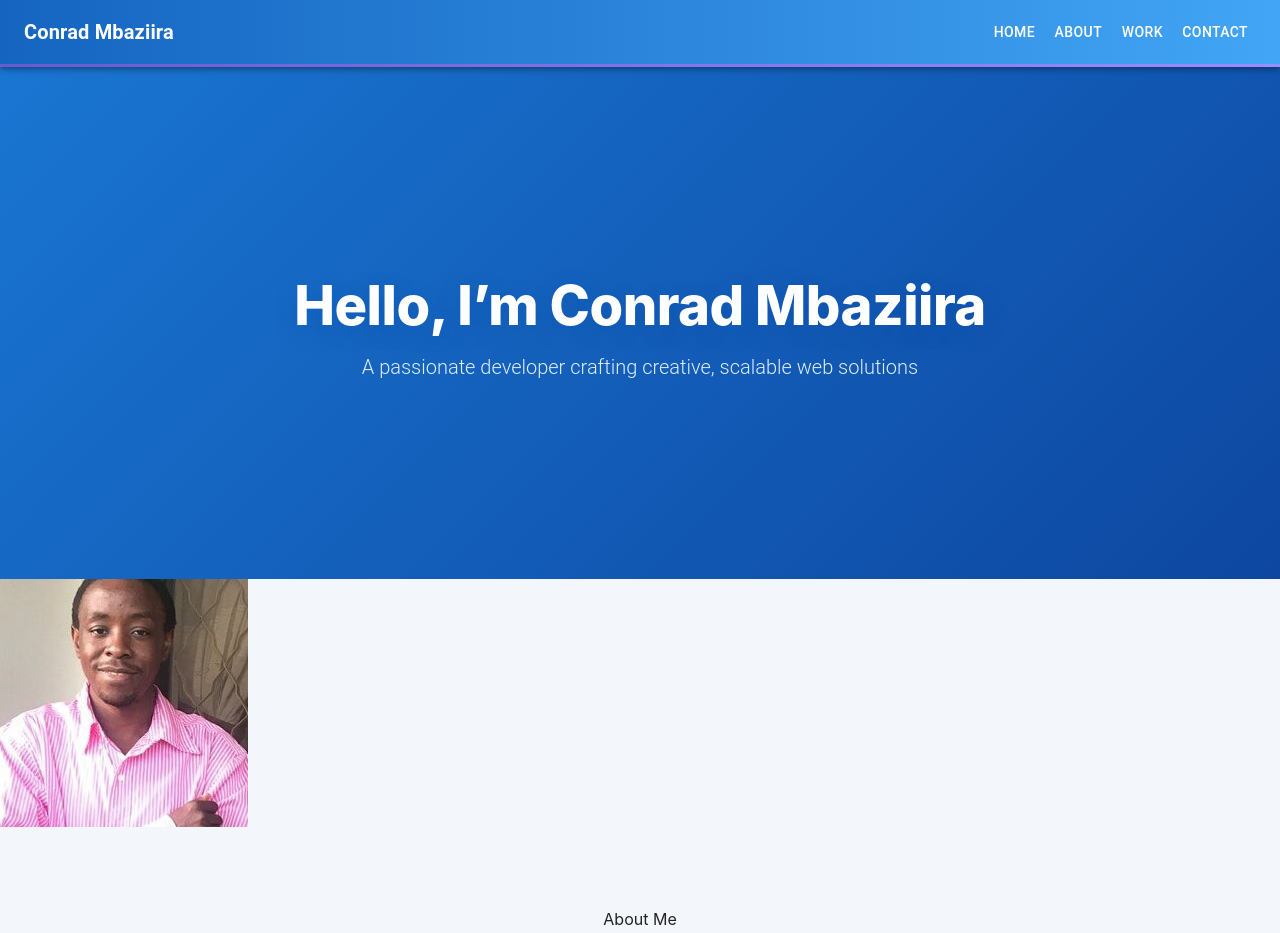
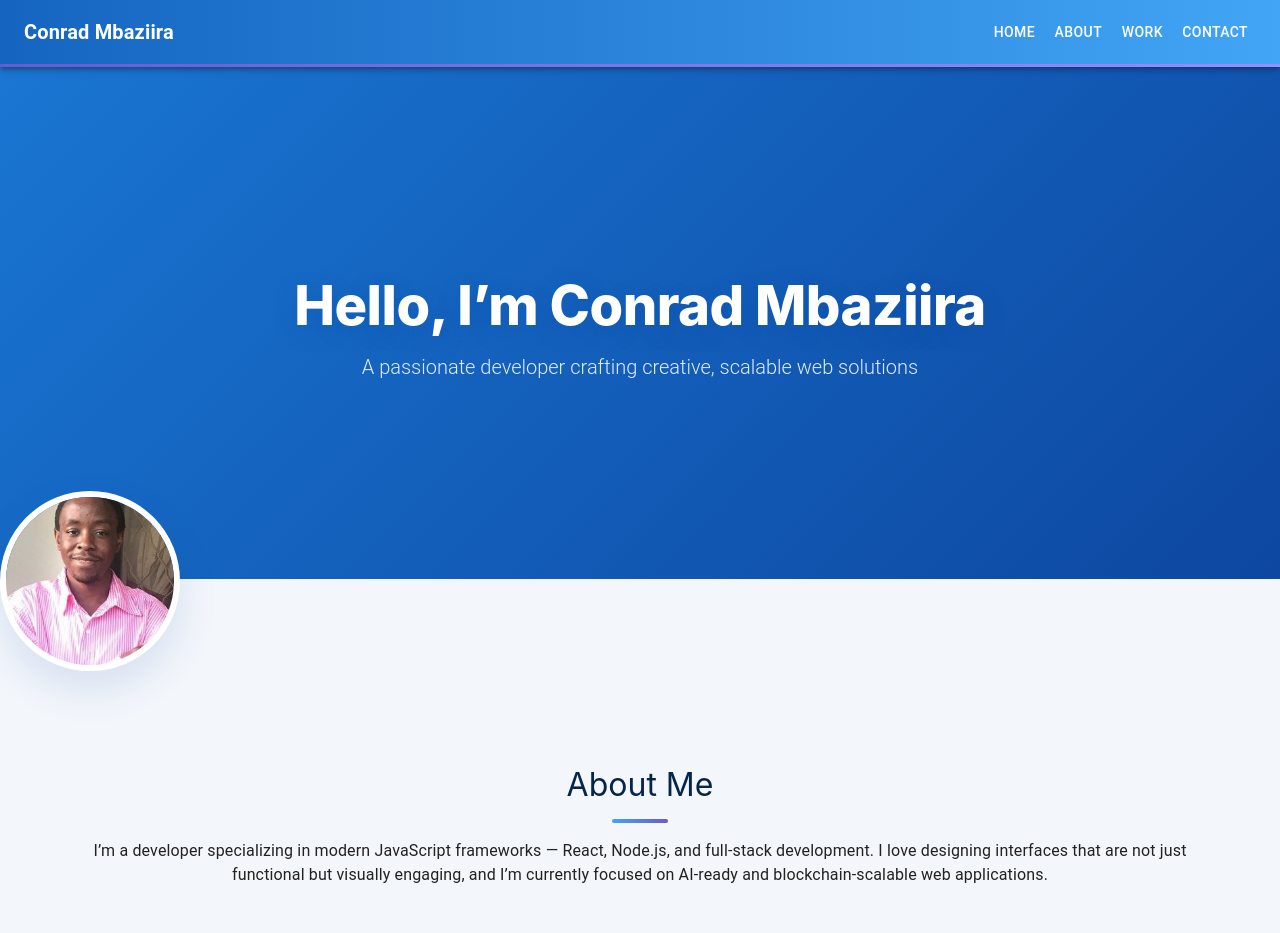
Before and after one commit to ConradPB/portfolio-react-update, a React (Vite) app in the folder portfolio/: page / in a window 1280 px wide. Shown: the top 933 px of the page. Built offline with nearby package versions, Linux system fonts and the light colour scheme.

Commit message:
profile and headings styled

```diff
--- a/portfolio/src/index.css
+++ b/portfolio/src/index.css
@@ -60,3 +60,44 @@ body {
   margin: 0;
   color: rgba(235, 245, 255, 0.95);
 }
+
+/* ---------- PROFILE ---------- */
+.profile-pic-container {
+  text-align: center;
+  margin: -88px 0 10px 0; /* overlap slightly more */
+  position: relative;
+  z-index: 10;
+}
+
+.profile-pic {
+  width: 180px;
+  height: 180px;
+  border-radius: 50%;
+  object-fit: cover;
+  border: 6px solid white;
+  box-shadow: 0 18px 40px rgba(13,71,161,0.12);
+  transition: transform 0.35s cubic-bezier(.2,.9,.2,1), box-shadow 0.35s ease;
+}
+
+.profile-pic:hover {
+  transform: translateY(-6px) scale(1.03);
+  box-shadow: 0 24px 60px rgba(13,71,161,0.18);
+}
+
+/* ---------- HEADINGS ---------- */
+h2 {
+  font-size: 2rem;
+  margin-bottom: 16px;
+  color: #072548; /* richer heading color */
+  position: relative;
+}
+
+h2::after {
+  content: '';
+  width: 56px;
+  height: 4px;
+  display: block;
+  margin: 10px auto 0;
+  background: linear-gradient(90deg, #42a5f5, #6a5acd);
+  border-radius: 2px;
+}
```
